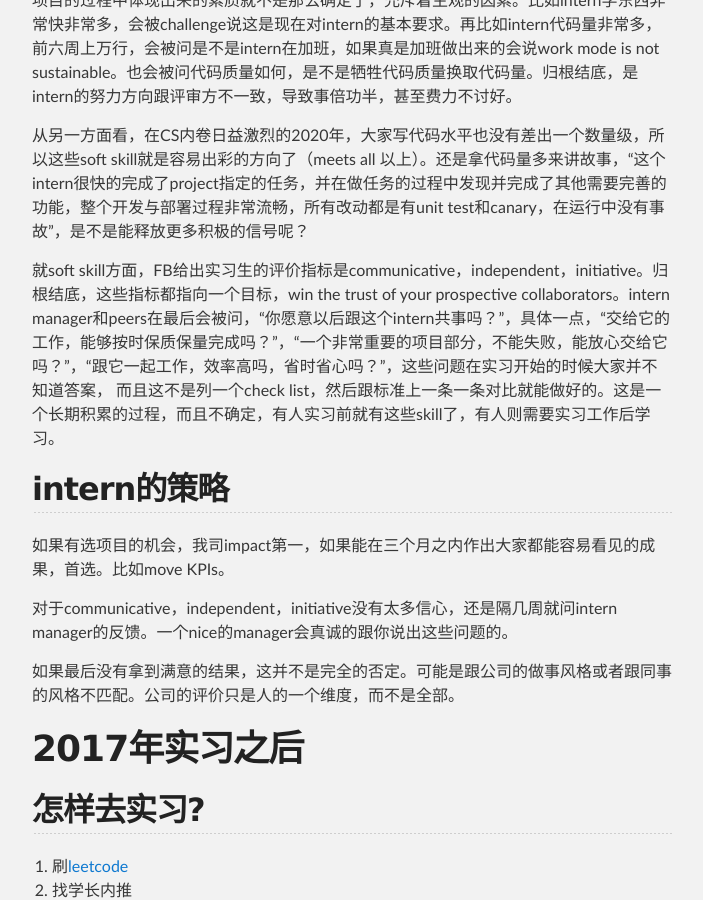
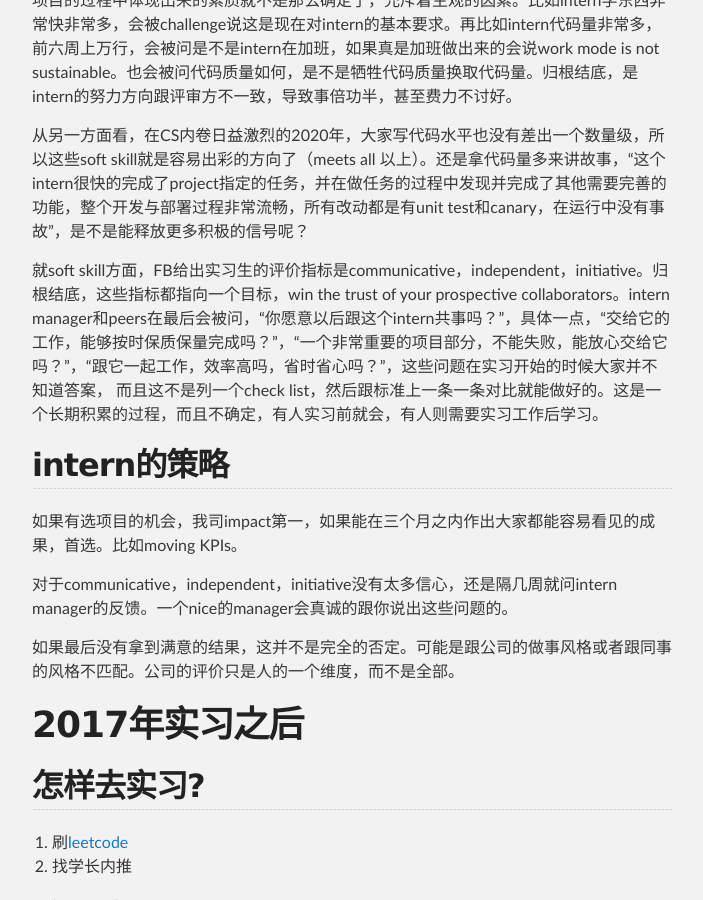
Before and after one commit to GUG11/gug11.github.io, a Jekyll site: the page built from _posts/2020-06-21-FBintern.md, in a window 1280 px wide and 900 px high, scrolled down 575 px. Shown: the whole window, without its empty margins (288-991 px from the left). Built offline with Jekyll 4.4.1, drawn with Linux system fonts in a browser that asks for light colours.

Commit message:
refresh FB intern exp

```diff
--- a/_posts/2017-09-04-FBintern.md
+++ b/_posts/2020-06-21-FBintern.md
@@ -17,10 +17,10 @@
 
 从另一方面看，在CS内卷日益激烈的2020年，大家写代码水平也没有差出一个数量级，所以这些soft skill就是容易出彩的方向了（meets all 以上）。还是拿代码量多来讲故事，“这个intern很快的完成了project指定的任务，并在做任务的过程中发现并完成了其他需要完善的功能，整个开发与部署过程非常流畅，所有改动都是有unit test和canary，在运行中没有事故”，是不是能释放更多积极的信号呢？
 
-就soft skill方面，FB给出实习生的评价指标是communicative，independent，initiative。归根结底，这些指标都指向一个目标，win the trust of your prospective collaborators。intern manager和peers在最后会被问，“你愿意以后跟这个intern共事吗？”，具体一点，“交给它的工作，能够按时保质保量完成吗？”，“一个非常重要的项目部分，不能失败，能放心交给它吗？”，“跟它一起工作，效率高吗，省时省心吗？”，这些问题在实习开始的时候大家并不知道答案， 而且这不是列一个check list，然后跟标准上一条一条对比就能做好的。这是一个长期积累的过程，而且不确定，有人实习前就有这些skill了，有人则需要实习工作后学习。
+就soft skill方面，FB给出实习生的评价指标是communicative，independent，initiative。归根结底，这些指标都指向一个目标，win the trust of your prospective collaborators。intern manager和peers在最后会被问，“你愿意以后跟这个intern共事吗？”，具体一点，“交给它的工作，能够按时保质保量完成吗？”，“一个非常重要的项目部分，不能失败，能放心交给它吗？”，“跟它一起工作，效率高吗，省时省心吗？”，这些问题在实习开始的时候大家并不知道答案， 而且这不是列一个check list，然后跟标准上一条一条对比就能做好的。这是一个长期积累的过程，而且不确定，有人实习前就会，有人则需要实习工作后学习。
 
 ## intern的策略
-如果有选项目的机会，我司impact第一，如果能在三个月之内作出大家都能容易看见的成果，首选。比如move KPIs。
+如果有选项目的机会，我司impact第一，如果能在三个月之内作出大家都能容易看见的成果，首选。比如moving KPIs。
 
 对于communicative，independent，initiative没有太多信心，还是隔几周就问intern manager的反馈。一个nice的manager会真诚的跟你说出这些问题的。
 
```
Also changed, not shown: other parts of _posts/2020-06-21-FBintern.md (+1 -1 lines), 1 other file.
